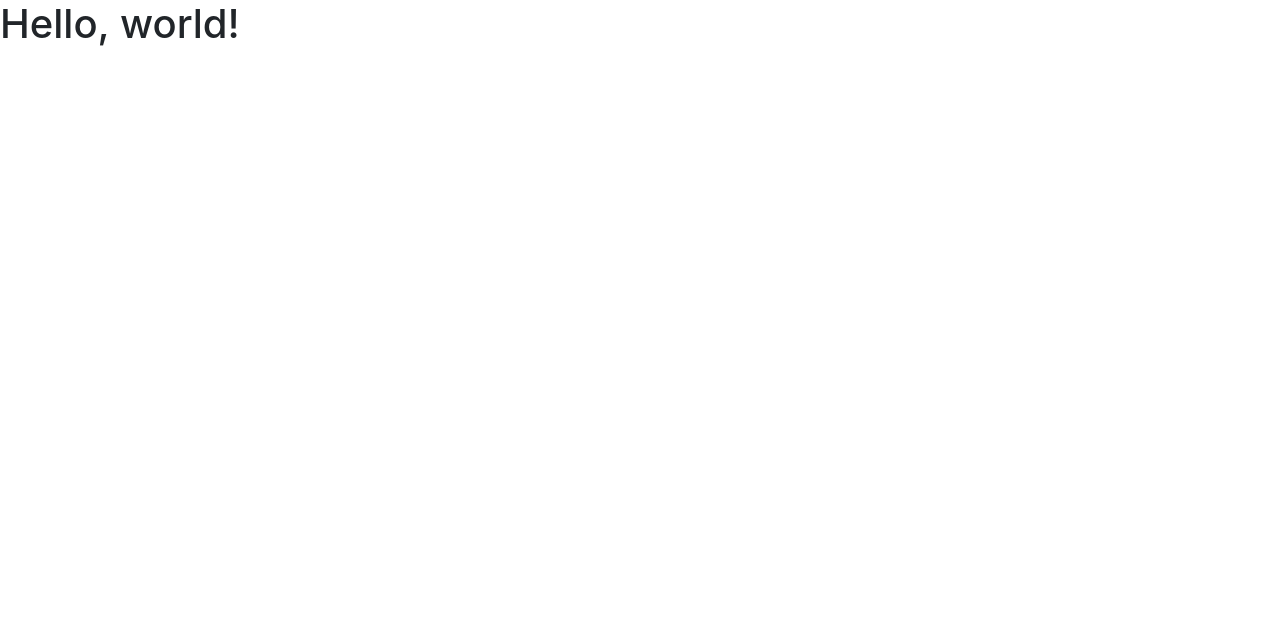
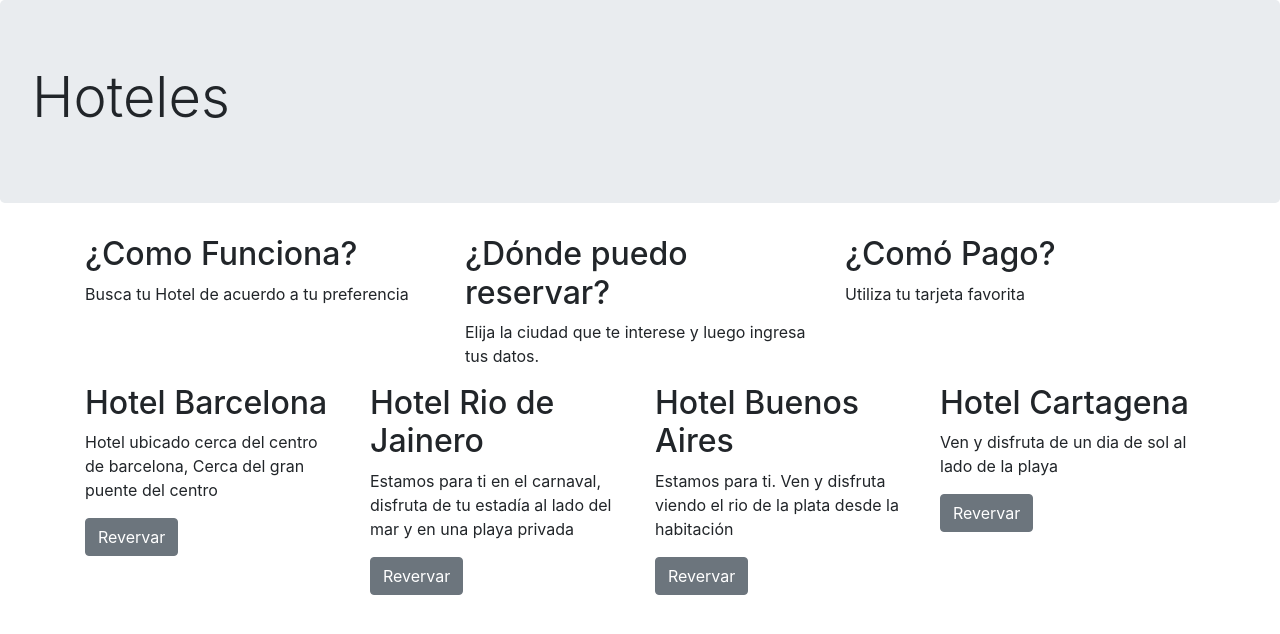
Before and after one commit to Frorozcoloa/trabajo_coursera, a website: page index.html in a window 1280 px wide. Drawn offline with nearby package versions, Linux system fonts and the light colour scheme.

Commit message:
Se agregó Jumbotron y algunos Hoteles

```diff
--- a/index.html
+++ b/index.html
@@ -5,7 +5,6 @@
     <!-- Required meta tags -->
     <meta charset="utf-8">
     <meta name="viewport" content="width=device-width, initial-scale=1, shrink-to-fit=no">
-
     <!-- Bootstrap CSS -->
     <link rel="stylesheet" href="node_modules/bootstrap/dist/css/bootstrap.min.css">
 
@@ -13,7 +12,51 @@
 </head>
 
 <body>
-    <h1>Hello, world!</h1>
+
+    <!--Jumbotron-->
+    <div class="jumbotron">
+        <h1 class="display-4">Hoteles</h1>
+    </div>
+    <!--Container-->
+    <div class="container">
+        <div class="row">
+            <div class="col-sm-4">
+                <h2>¿Como Funciona?</h2>
+                <p>Busca tu Hotel de acuerdo a tu preferencia</p>
+            </div>
+            <div class="col-sm-4">
+                <h2>¿Dónde puedo reservar?</h2>
+                <p>Elija la ciudad que te interese y luego ingresa tus datos.</p>
+            </div>
+            <div class="col-sm-4">
+                <h2>¿Comó Pago?</h2>
+                <p>Utiliza tu tarjeta favorita</p>
+            </div>
+        </div>
+        <!--Fin de la primera fila-->
+        <div class="row">
+            <div class="col-sm-3">
+                <h2>Hotel Barcelona</h2>
+                <p>Hotel ubicado cerca del centro de barcelona, Cerca del gran puente del centro</p>
+                <button type="button" class="btn btn-secondary">Revervar</button>
+            </div>
+            <div class="col-sm-3">
+                <h2>Hotel Rio de Jainero</h2>
+                <p>Estamos para ti en el carnaval, disfruta de tu estadía al lado del mar y en una playa privada</p>
+                <button type="button" class="btn btn-secondary">Revervar</button>
+            </div>
+            <div class="col-sm-3">
+                <h2>Hotel Buenos Aires</h2>
+                <p>Estamos para ti. Ven y disfruta viendo el rio de la plata desde la habitación</p>
+                <button type="button" class="btn btn-secondary">Revervar</button>
+            </div>
+            <div class="col-sm-3">
+                <h2>Hotel Cartagena</h2>
+                <p>Ven y disfruta de un dia de sol al lado de la playa</p>
+                <button type="button" class="btn btn-secondary">Revervar</button>
+            </div>
+        </div>
+    </div>
     <!-- Option 1: jQuery and Bootstrap Bundle (includes Popper) -->
     <script src="node_modules/jquery/dist/jquery.min.js"></script>
     <script src="node_modules/popper.js/dist/popper.min.js"></script>
```
